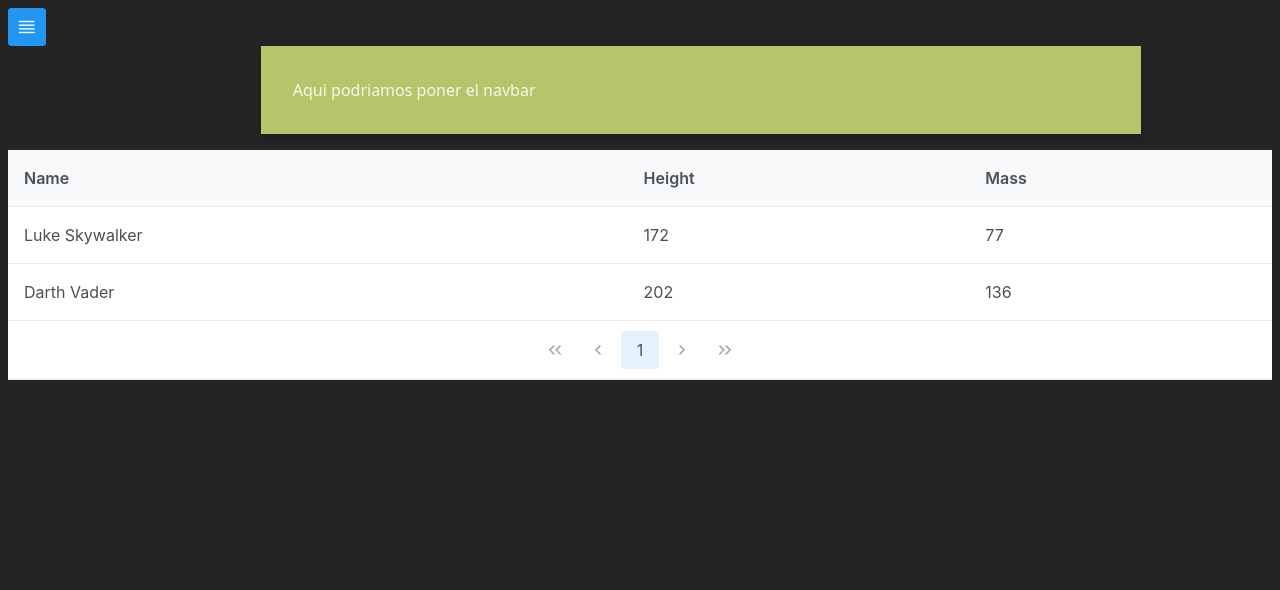
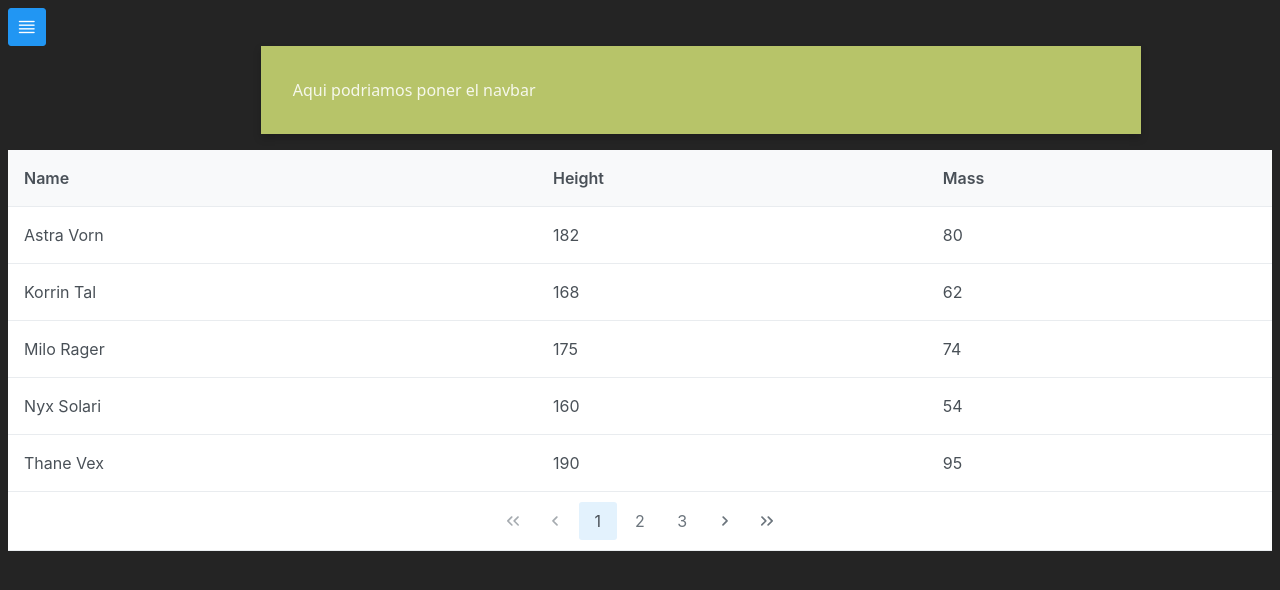
Before and after one commit to Indqnacio/Practica-React-Js, a React (Vite) app in the folder starwars-app/: page /characters in a window 1280 px wide. Shown: the top 590 px of the page. Built offline with nearby package versions, Linux system fonts and the light colour scheme.

Commit message:
characters design already done

```diff
--- a/starwars-app/src/components/sidenav.jsx
+++ b/starwars-app/src/components/sidenav.jsx
@@ -7,13 +7,6 @@ import { Link } from "react-router-dom";
 
 export default function SideNav() {
   const [visible, setVisible] = useState(false);
-
-  const customIcons = (
-    <React.Fragment>
-      <button className="p-sidebar-icon p-link mr-2">
-      </button>
-    </React.Fragment>
-  );
 
   const customHeader = (
     <div className="flex align-items-center gap-2">
@@ -31,7 +24,6 @@ export default function SideNav() {
         header={customHeader}
         visible={visible}
         onHide={() => setVisible(false)}
-        icons={customIcons}
       >
         <div>
           <p>Aquí pondremos el routing a:</p>
--- a/starwars-app/src/components/table.jsx
+++ b/starwars-app/src/components/table.jsx
@@ -1,18 +1,68 @@
+import React, { useState, useRef, useEffect } from "react";
 import { DataTable } from "primereact/datatable";
 import { Column } from "primereact/column";
+import { Toast } from "primereact/toast";
 
 export default function Characters_table() {
+  const [selectedProduct, setSelectedProduct] = useState(null);
+  const toast = useRef(null);
+
+  //al parecer el Toast son como los chips o las advertencias de angular
+  const onRowSelect = (event) => {
+    toast.current.show({
+      severity: "info",
+      summary: "Product Selected",
+      detail: `Name: ${event.data.name}`,
+      life: 3000,
+    });
+  };
+
+  const onRowUnselect = (event) => {
+    toast.current.show({
+      severity: "warn",
+      summary: "Product Unselected",
+      detail: `Name: ${event.data.name}`,
+      life: 3000,
+    });
+  };
+
+
+
   const data = [
-    { name: "Luke Skywalker", height: "172", mass: "77" },
-    { name: "Darth Vader", height: "202", mass: "136" },
-    // Solo seran datos de prueba de momento para luego implementar la API
-  ];
+    { id: 1, name: "Astra Vorn", height: "182", mass: "80" },
+    { id: 2, name: "Korrin Tal", height: "168", mass: "62" },
+    { id: 3, name: "Milo Rager", height: "175", mass: "74" },
+    { id: 4, name: "Nyx Solari", height: "160", mass: "54" },
+    { id: 5, name: "Thane Vex", height: "190", mass: "95" },
+    { id: 6, name: "Lyra Fen", height: "158", mass: "49" },
+    { id: 7, name: "Jarek Dune", height: "185", mass: "88" },
+    { id: 8, name: "Seren Kade", height: "170", mass: "65" },
+    { id: 9, name: "Vela Orin", height: "165", mass: "58" },
+    { id: 10, name: "Quinn Ryl", height: "177", mass: "76" },
+    { id: 11, name: "Bex Thal", height: "181", mass: "82" },
+    { id: 12, name: "Oris Nahl", height: "193", mass: "102" },
+    // Solo serán datos de prueba de momento para luego implementar la API
+];
 
   return (
-    <DataTable value={data} paginator rows={5}>
-      <Column field="name" header="Name"></Column>
-      <Column field="height" header="Height"></Column>
-      <Column field="mass" header="Mass"></Column>
-    </DataTable>
+    <div className="table_container">
+      <Toast ref={toast} />
+      <DataTable
+        value={data}
+        selectionMode="double"
+        selection={selectedProduct}
+        onSelectionChange={(e) => setSelectedProduct(e.value)}
+        dataKey="id"
+        onRowSelect={onRowSelect}
+        onRowUnselect={onRowUnselect}
+        metaKeySelection={true}
+        paginator
+        rows={5}
+      >
+        <Column field="name" header="Name"></Column>
+        <Column field="height" header="Height"></Column>
+        <Column field="mass" header="Mass"></Column>
+      </DataTable>
+    </div>
   );
 }
--- a/starwars-app/src/services/swapi.js
+++ b/starwars-app/src/services/swapi.js
@@ -1,5 +1,5 @@
+import axios from "axios";
 const URL = "https://swapi.info/api/";
-import axios from "axios";
 
 export const get_all_characters = async () => {
   try {
```
Also changed, not shown: starwars-app/src/pages/characters/characters.jsx (+1 -15 lines), starwars-app/src/services/interceptor.js (deleted).
